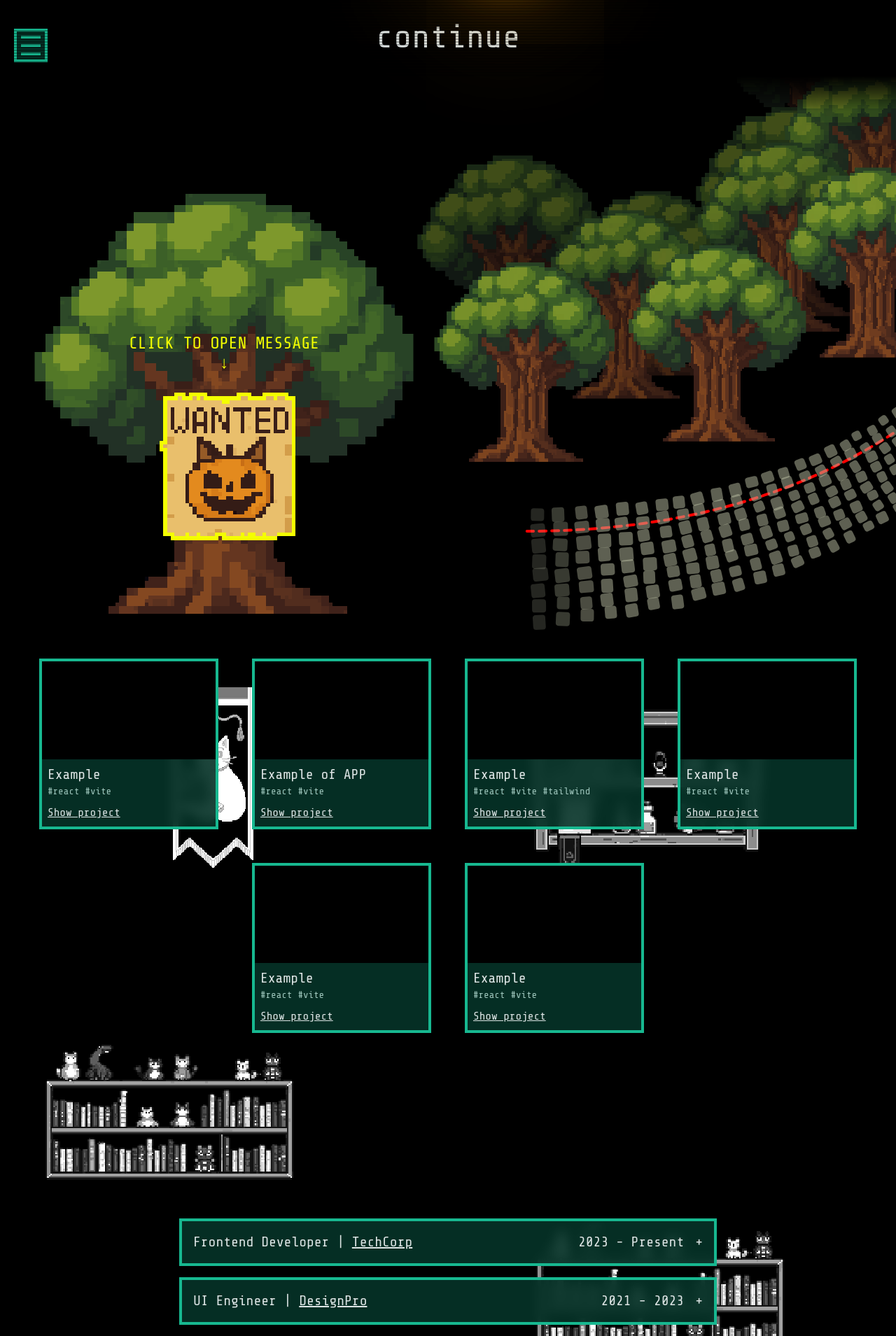
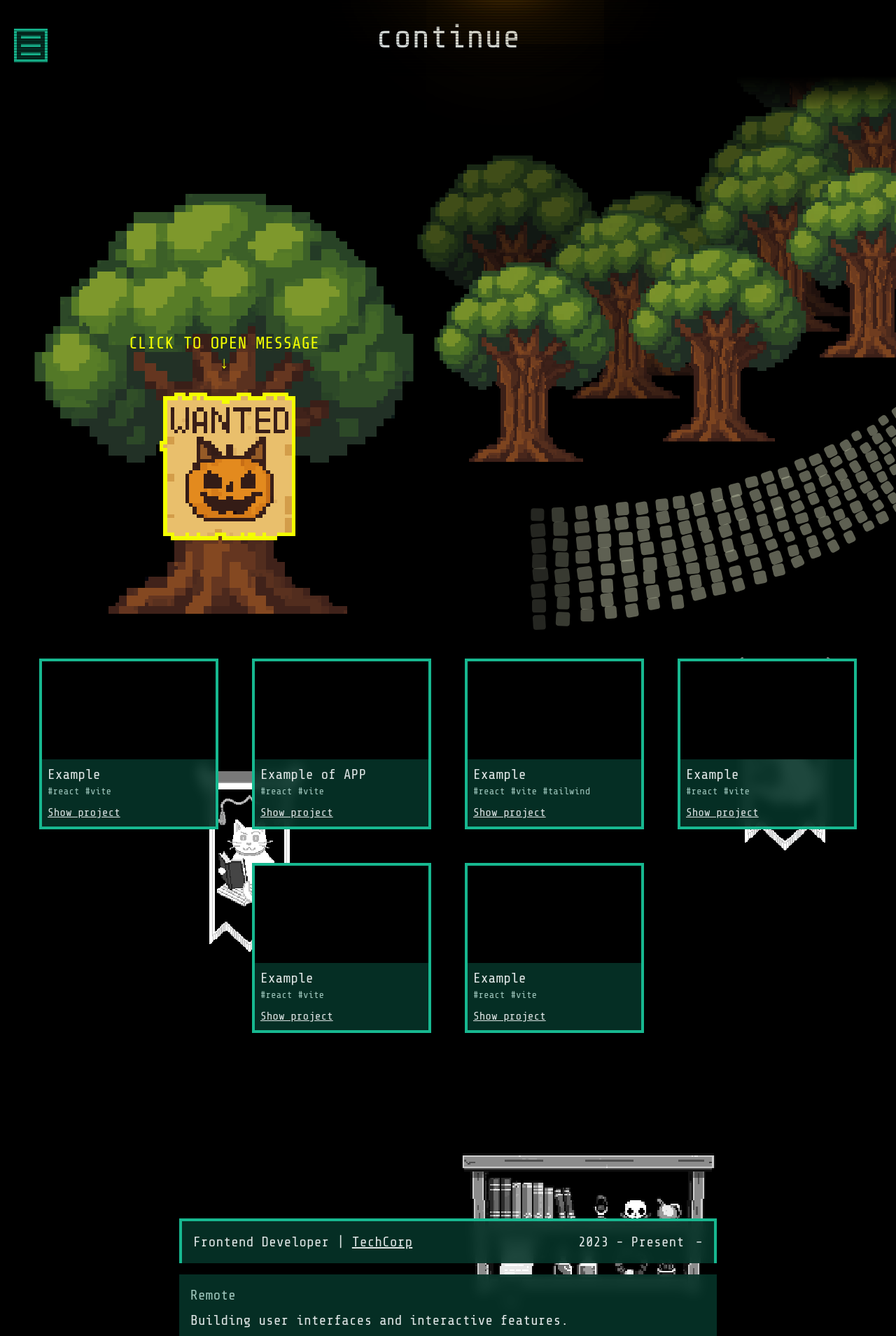
Before and after one commit to C0deCat/portfolio-page, a React (Vite) app: page / in a window 1280 px wide. Shown: the part 691-2600 px from the top of the page at 70% size. Built offline with nearby package versions, Linux system fonts and the light colour scheme; a web font is replaced by a local one.

Commit message:
added default open property to accordion

```diff
--- a/src/components/Accordion.tsx
+++ b/src/components/Accordion.tsx
@@ -4,20 +4,24 @@ import { defaultContainer } from "../stylizers";
 
 interface AccordionProps {
   children: [React.ReactNode, React.ReactNode];
+  defaultOpen?: boolean;
 }
 
-const Accordion: React.FC<AccordionProps> = ({ children }) => {
-  const [open, setOpen] = useState(false);
+const Accordion: React.FC<AccordionProps> = ({
+  children,
+  defaultOpen = false,
+}) => {
+  const [open, setOpen] = useState(defaultOpen);
 
   const headerClasses = classNames(
     defaultContainer(),
     "p-4 flex justify-between items-center cursor-pointer text-xl",
-    open && "border-b-0"
+    open && "border-b-0",
   );
 
   const contentClasses = classNames(
     defaultContainer(false),
-    "border-b-4 border-(--color-primary) mt-4 p-4 text-xl"
+    "border-b-4 border-(--color-primary) mt-4 p-4 text-xl",
   );
 
   return (
--- a/src/components/JobPosition.tsx
+++ b/src/components/JobPosition.tsx
@@ -50,7 +50,7 @@ const JobPosition: React.FC<JobPositionProps> = ({
     </div>
   );
 
-  return <Accordion>{[header, body]}</Accordion>;
+  return <Accordion defaultOpen={true}>{[header, body]}</Accordion>;
 };
 
 export default JobPosition;
--- a/src/sections/Expertise/Expertise.tsx
+++ b/src/sections/Expertise/Expertise.tsx
@@ -138,8 +138,8 @@ const Expertise: React.FC = () => {
       WebkitOffsetDistance: distance,
       offsetRotate: "0deg",
       WebkitOffsetRotate: "0deg",
-      transition:
-        "offset-distance 0.25s ease-out, -webkit-offset-distance 0.25s ease-out, transform 0.25s ease-out",
+      // transition:
+      //   "offset-distance 0.25s ease-out, -webkit-offset-distance 0.25s ease-out, transform 0.25s ease-out",
       transform: `scale(${1 + easedProgress * 0.5})`,
     } as CSSProperties;
   }, [catOffsetPath, displayProgress]);
@@ -243,7 +243,7 @@ const Expertise: React.FC = () => {
           id="roadPath"
           d={catOffsetPath}
           fill="none"
-          stroke="red"
+          stroke="none"
           strokeWidth={4}
           strokeLinecap="round"
           strokeLinejoin="round"
--- a/src/sections/Expertise/useAnimationProgress.ts
+++ b/src/sections/Expertise/useAnimationProgress.ts
@@ -64,7 +64,7 @@ export const useAnimationProgress = ({
     const smoothProgress = () => {
       setDisplayProgress((current) => {
         const diff = progress - current;
-        const step = diff * 0.1;
+        const step = diff * 0.02;
 
         if (Math.abs(diff) < 0.001) {
           return progress;
```
